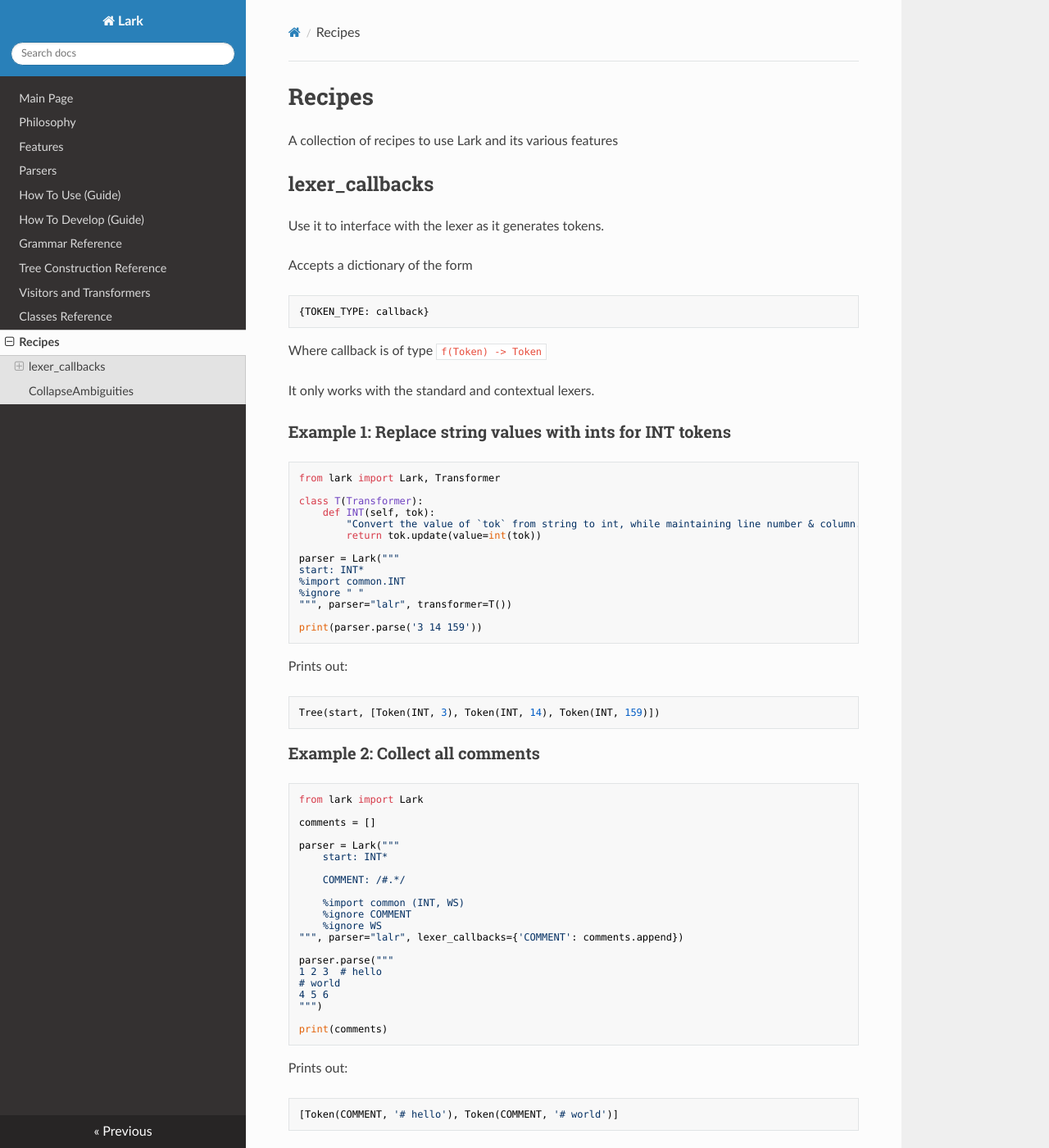
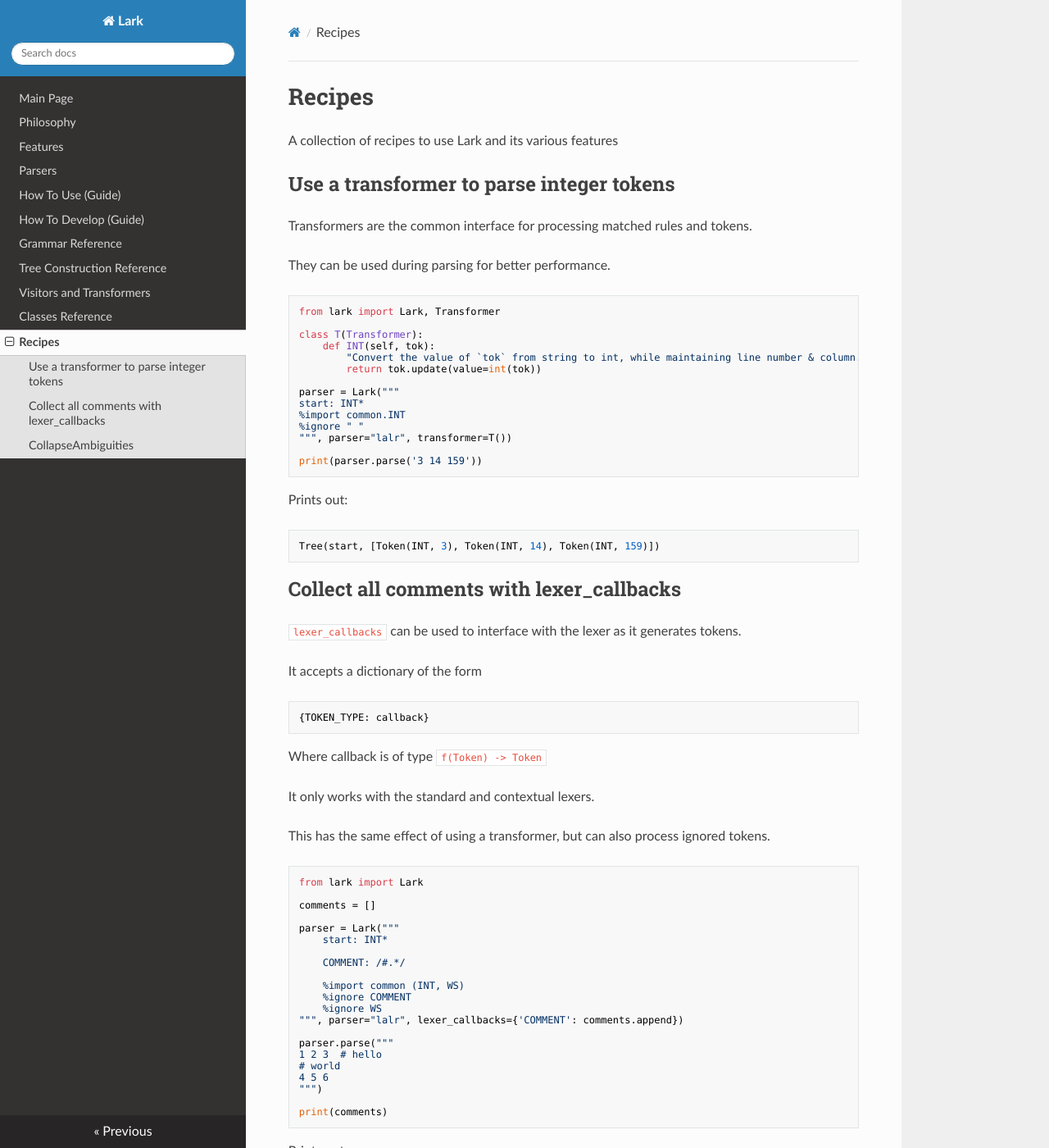
Before and after one commit to lark-parser/lark, an MkDocs documentation site: the page built from docs/recipes.md, in a window 1280 px wide and 1400 px high. Shown: the whole window at 82% size. Built offline with MkDocs 1.6.1, drawn with Linux system fonts in a browser that asks for light colours; nearby versions of some CDN libraries; old or Windows-style settings are respelled for this version of MkDocs.

Commit message:
Updated recipes.md

````diff
--- a/docs/recipes.md
+++ b/docs/recipes.md
@@ -3,20 +3,11 @@
 A collection of recipes to use Lark and its various features
 
 
+## Use a transformer to parse integer tokens
 
-## lexer_callbacks
+Transformers are the common interface for processing matched rules and tokens.
 
-Use it to interface with the lexer as it generates tokens.
-
-Accepts a dictionary of the form
-
-    {TOKEN_TYPE: callback}
-
-Where callback is of type `f(Token) -> Token`
-
-It only works with the standard and contextual lexers.
-
-### Example 1: Replace string values with ints for INT tokens
+They can be used during parsing for better performance.
 
 ```python
 from lark import Lark, Transformer
@@ -42,7 +33,20 @@
 ```
 
 
-### Example 2: Collect all comments
+## Collect all comments with lexer_callbacks
+
+`lexer_callbacks` can be used to interface with the lexer as it generates tokens.
+
+It accepts a dictionary of the form
+
+    {TOKEN_TYPE: callback}
+
+Where callback is of type `f(Token) -> Token`
+
+It only works with the standard and contextual lexers.
+
+This has the same effect of using a transformer, but can also process ignored tokens.
+
 ```python
 from lark import Lark
 
````
